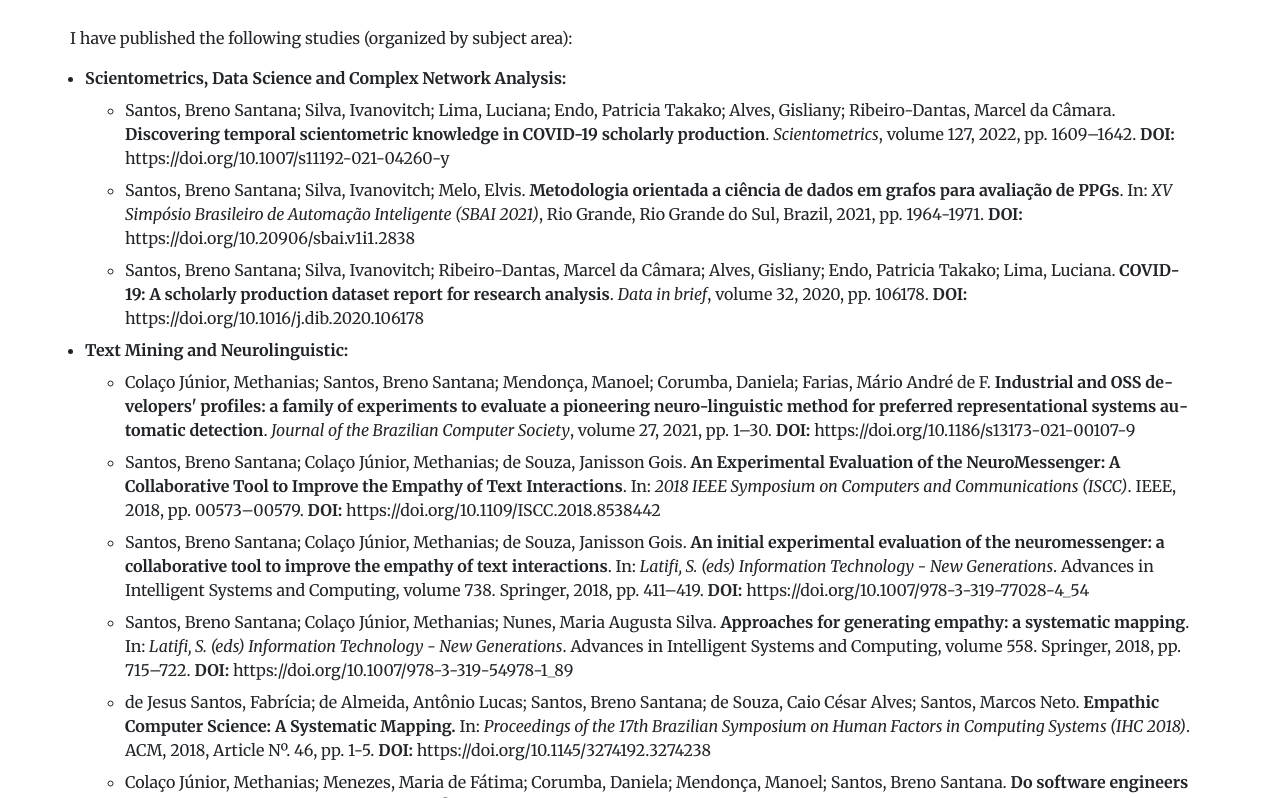
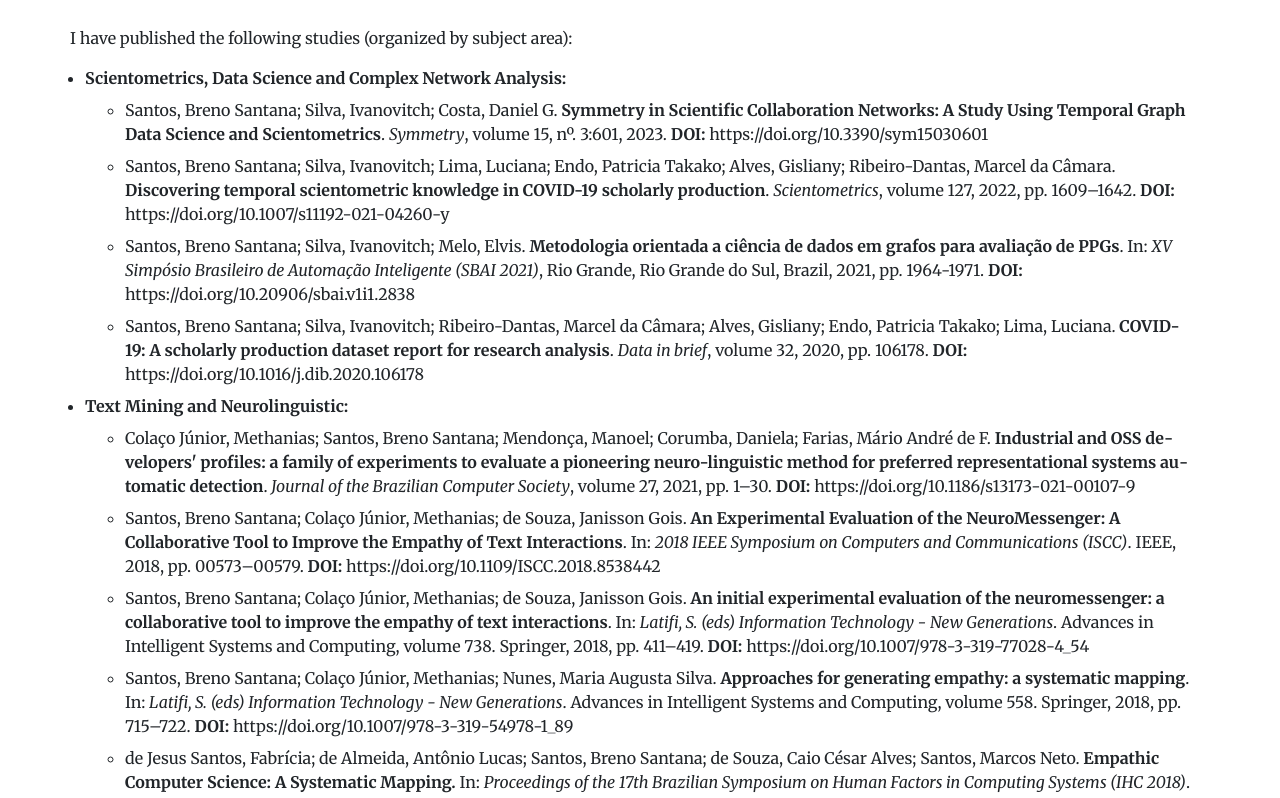
Before and after one commit to breno-madruga/my-website.github.io, a plain HTML site: page publications.html in a window 1280 px wide. Shown: the part 302-1100 px from the top of the page. Drawn offline with nearby package versions, Linux system fonts and the light colour scheme.

Commit message:
Updating the publications

```diff
--- a/publications.html
+++ b/publications.html
@@ -71,6 +71,12 @@
 			<li>
 				<strong class="my-3"> Scientometrics, Data Science and Complex Network Analysis: </strong>
 				<ul>
+					<li class="my-2">
+						Santos, Breno Santana; Silva, Ivanovitch; Costa, Daniel G.
+						<b>Symmetry in Scientific Collaboration Networks: A Study Using Temporal Graph Data Science and Scientometrics</b>.
+						<i>Symmetry</i>, volume 15, nº. 3:601, 2023.
+						<b>DOI:</b> https://doi.org/10.3390/sym15030601
+					</li>
 					<li class="my-2">
 						Santos, Breno Santana; Silva, Ivanovitch; Lima, Luciana; Endo, Patricia Takako; Alves, Gisliany; Ribeiro-Dantas, Marcel da Câmara.
 						<b>Discovering temporal scientometric knowledge in COVID-19 scholarly production</b>.
```
